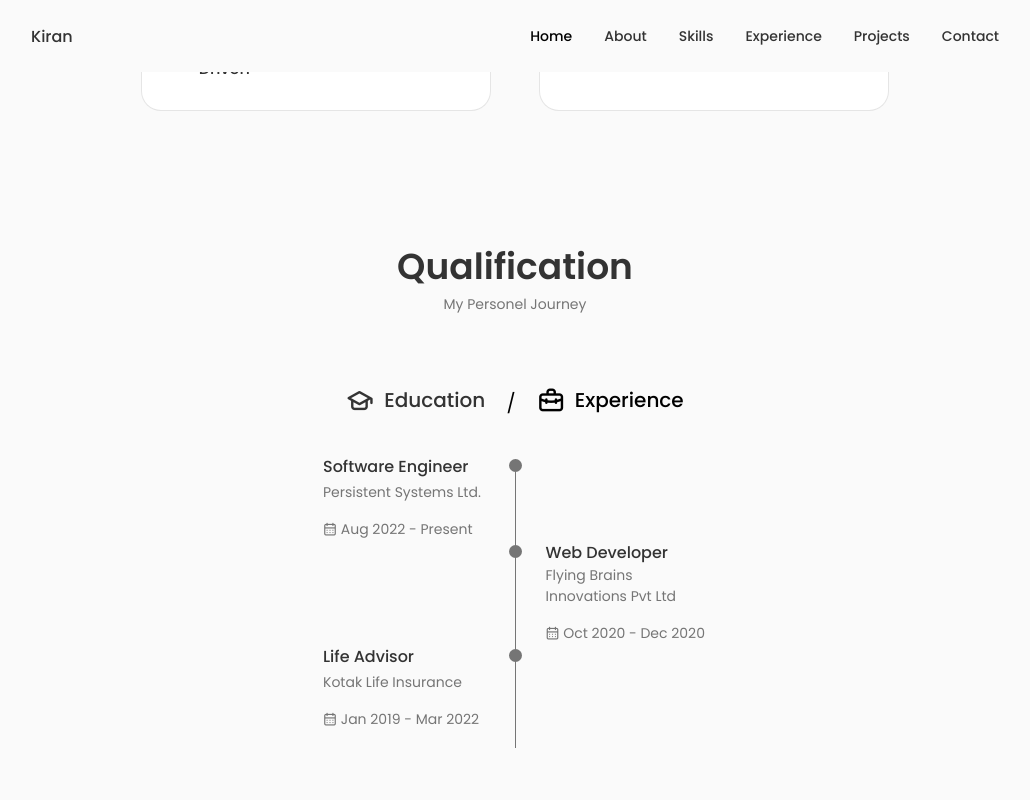
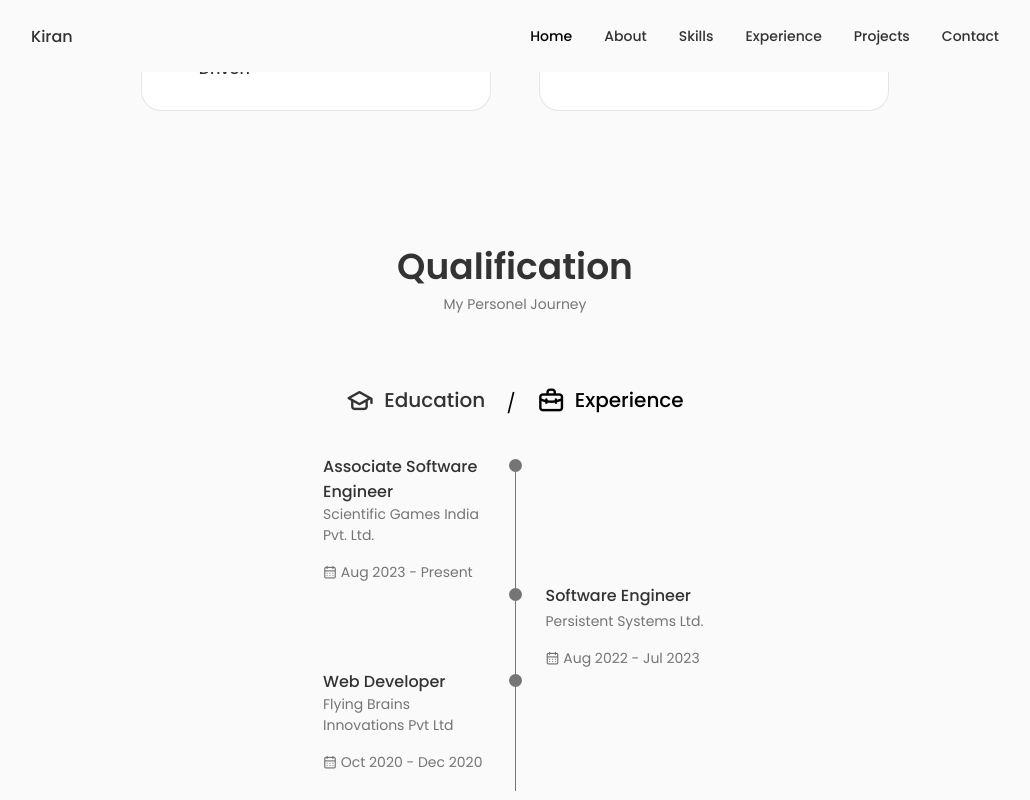
Before and after one commit to Keyrun847/portfolio, a React (Create React App) app: page / in a window 1280 px wide. Both pictures are taken after a click on the element "Experience". Shown: the part 2143-2943 px from the top of the page, without its empty margins (125-1155 px from the left). Built offline with nearby package versions, Linux system fonts and the light colour scheme.

Commit message:
Company change details updated

```diff
--- a/src/components/qualification/Qualification.jsx
+++ b/src/components/qualification/Qualification.jsx
@@ -81,11 +81,11 @@ const Qualification = () => {
                     <div className={qual===1?"qualification__content qualification__content-active":"qualification__content"}>
                         <div className="qualification__data">
                             <div>
-                                <h3 className="qualification__title">Software Engineer</h3>
-                                <span className="qualification__subtitle">Persistent Systems Ltd.</span>
+                                <h3 className="qualification__title">Associate Software Engineer</h3>
+                                <span className="qualification__subtitle">Scientific Games India Pvt. Ltd.</span>
                                 <div className="qualification__calendar">
                                     <i className="uil uil-calendar-alt"></i>
-                                    &nbsp;Aug 2022 - Present
+                                    &nbsp;Aug 2023 - Present
                                 </div>
                             </div>
 
@@ -104,22 +104,22 @@ const Qualification = () => {
                             </div>
 
                             <div>
-                                <h3 className="qualification__title">Web Developer</h3>
-                                <span className="qualification__subtitle">Flying Brains Innovations Pvt Ltd</span>
+                                <h3 className="qualification__title">Software Engineer</h3>
+                                <span className="qualification__subtitle">Persistent Systems Ltd.</span>
                                 <div className="qualification__calendar">
                                     <i className="uil uil-calendar-alt"></i>
-                                    &nbsp;Oct 2020 - Dec 2020
+                                    &nbsp;Aug 2022 - Jul 2023
                                 </div>
                             </div>
                         </div>
 
                         <div className="qualification__data">
                             <div>
-                                <h3 className="qualification__title">Life Advisor</h3>
-                                <span className="qualification__subtitle">Kotak Life Insurance</span>
+                                <h3 className="qualification__title">Web Developer</h3>
+                                <span className="qualification__subtitle">Flying Brains Innovations Pvt Ltd</span>
                                 <div className="qualification__calendar">
                                     <i className="uil uil-calendar-alt"></i>
-                                    &nbsp;Jan 2019 - Mar 2022
+                                    &nbsp;Oct 2020 - Dec 2020
                                 </div>
                             </div>
 
--- a/src/components/skills/skillList.js
+++ b/src/components/skills/skillList.js
@@ -38,7 +38,7 @@ const frontend2 = [
         icon : 'skillIcon bx bx-badge-check'
     },
     {
-        name : 'ES6',
+        name : 'PIXI Js',
         icon : 'skillIcon bx bx-badge-check'
     }
 ];
```
